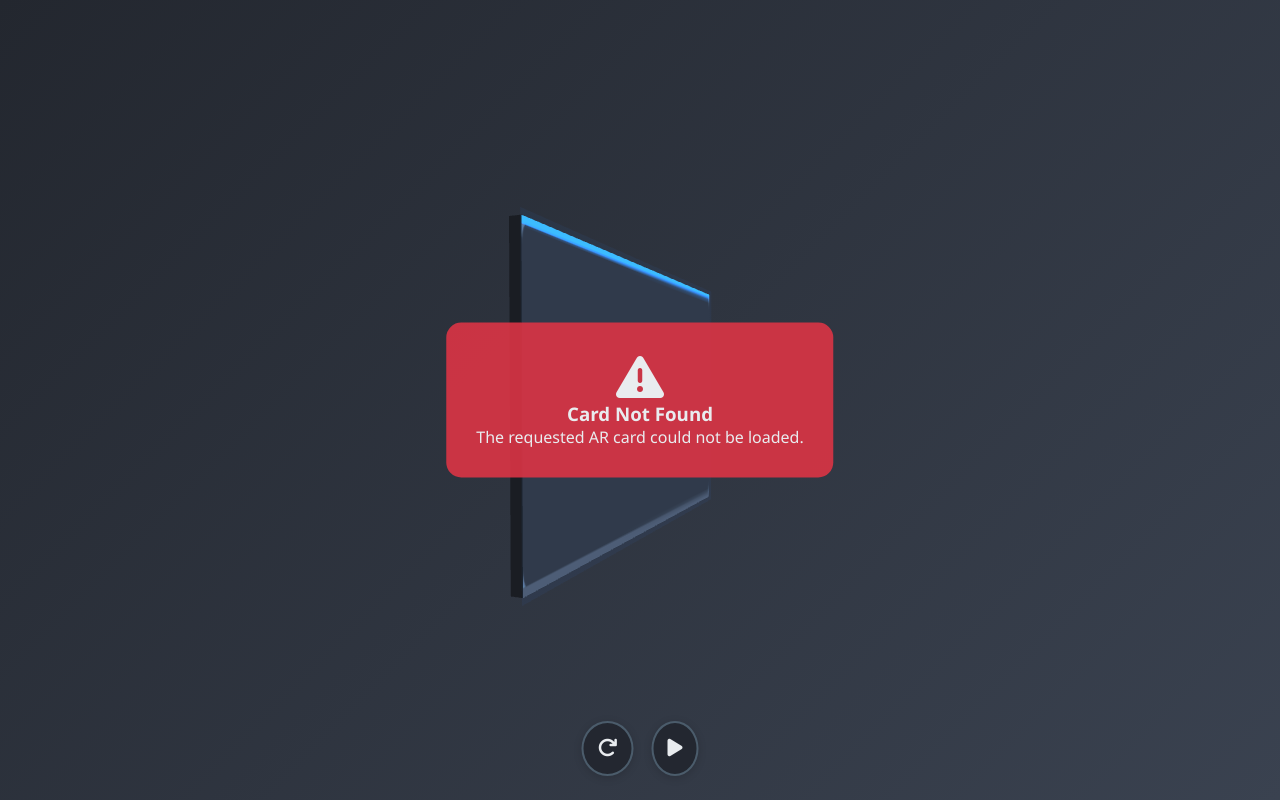
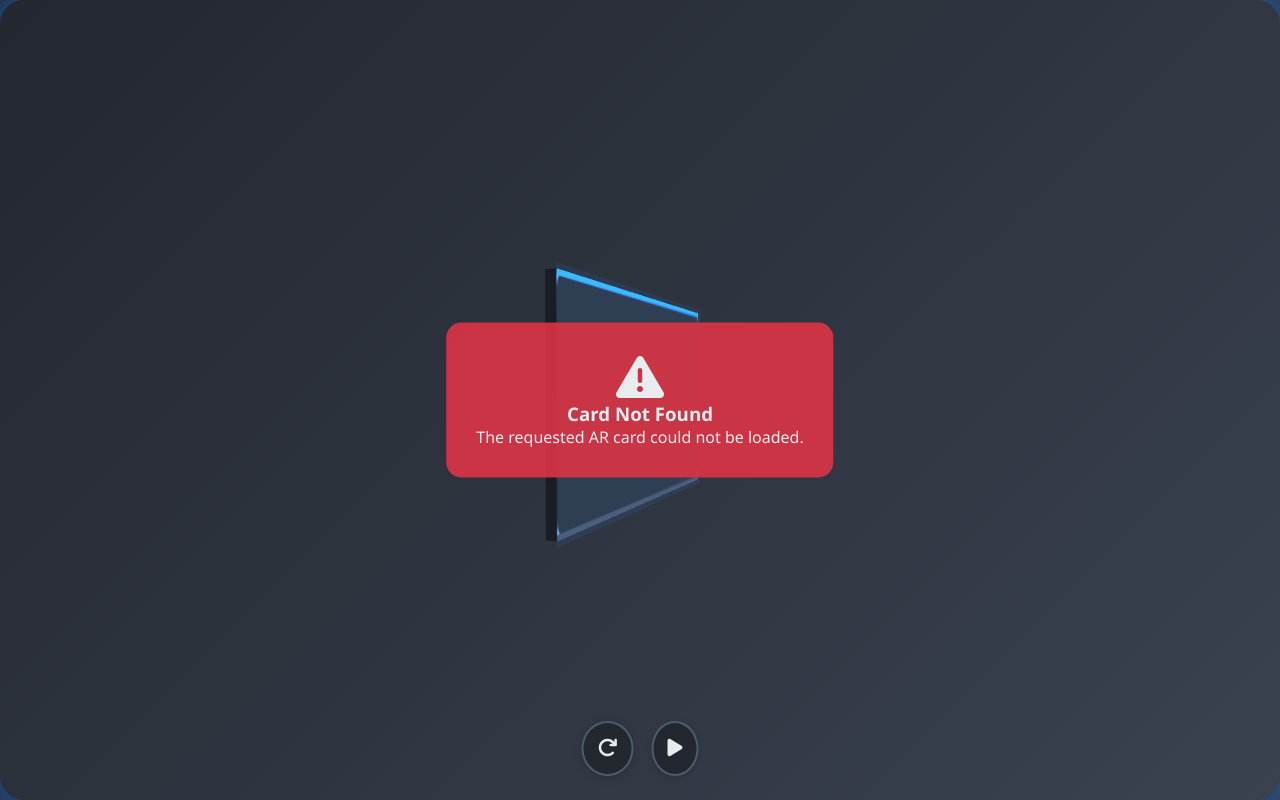
Before and after one commit to aryanjha206/arcard, a Flask app: template templates/ar_view.html in a window 1280 px wide. Run offline with Flask 3, Linux system fonts and the light colour scheme; the template is opened without the code that fills it, so the values that code supplies are empty; some libraries are stand-ins or nearby versions.

Commit message:
Add files via upload

```diff
--- a/templates/ar_view.html
+++ b/templates/ar_view.html
@@ -119,6 +119,13 @@
                 gap: 10px;
             }
         }
+
+        /* Card shadow/glow for visibility */
+        canvas {
+            box-shadow: 0 0 32px 8px #2d8cff88, 0 4px 32px 0 #000a;
+            border-radius: 24px;
+            background: transparent;
+        }
     </style>
     <link href="https://cdnjs.cloudflare.com/ajax/libs/font-awesome/6.4.0/css/all.min.css" rel="stylesheet">
 </head>
@@ -169,11 +176,11 @@
 
         function createARCard() {
             card = new THREE.Group();
-            // Smaller card: 2.8 x 1.6 inches (credit card size)
-            const cardGeometry = new THREE.BoxGeometry(2.8, 1.6, 0.06);
+            // Smaller card: 2.2 x 1.25 inches (still credit card ratio)
+            const cardGeometry = new THREE.BoxGeometry(2.2, 1.25, 0.06);
             cardCanvas = document.createElement('canvas');
-            cardCanvas.width = 800;
-            cardCanvas.height = 460;
+            cardCanvas.width = 600;
+            cardCanvas.height = 340;
             cardCtx = cardCanvas.getContext('2d');
             drawCardBackground(cardCtx, cardCanvas.width, cardCanvas.height);
             if (cardData) drawCardInfoOnCanvas(cardData);
@@ -185,17 +192,17 @@
                 new THREE.MeshPhongMaterial({ color: 0x23272f }),
                 new THREE.MeshPhongMaterial({ color: 0x23272f }),
                 new THREE.MeshPhongMaterial({ color: 0x23272f }),
-                new THREE.MeshPhongMaterial({ map: cardTexture, shininess: 80, specular: 0x4b5c6b }),
-                new THREE.MeshPhongMaterial({ map: cardTexture, shininess: 80, specular: 0x4b5c6b })
+                new THREE.MeshPhongMaterial({ map: cardTexture, shininess: 120, specular: 0x2d8cff }),
+                new THREE.MeshPhongMaterial({ map: cardTexture, shininess: 120, specular: 0x2d8cff })
             ];
             const cardMesh = new THREE.Mesh(cardGeometry, materials);
             card.add(cardMesh);
             // Hologram overlay
-            const hologramGeometry = new THREE.PlaneGeometry(2.85, 1.65);
+            const hologramGeometry = new THREE.PlaneGeometry(2.25, 1.3);
             const hologramMaterial = new THREE.MeshBasicMaterial({
                 color: 0x2d8cff,
                 transparent: true,
-                opacity: 0.06,
+                opacity: 0.10,
                 side: THREE.DoubleSide
             });
             const hologram = new THREE.Mesh(hologramGeometry, hologramMaterial);
@@ -211,10 +218,10 @@
             // Professional dark card with rounded corners and subtle shadow
             ctx.clearRect(0, 0, w, h);
             ctx.save();
-            ctx.shadowColor = "rgba(44, 62, 80, 0.18)";
-            ctx.shadowBlur = 24;
+            ctx.shadowColor = "#2d8cff";
+            ctx.shadowBlur = 32;
             ctx.beginPath();
-            roundRect(ctx, 0, 0, w, h, 36);
+            roundRect(ctx, 0, 0, w, h, 28);
             ctx.fillStyle = "#23272f";
             ctx.fill();
             ctx.shadowBlur = 0;
@@ -222,11 +229,11 @@
 
             // Accent stripe (blue)
             ctx.fillStyle = "#2d8cff";
-            ctx.fillRect(0, 0, w, 10);
+            ctx.fillRect(0, 0, w, 8);
 
             // Subtle bottom line
             ctx.fillStyle = "#3a4250";
-            ctx.fillRect(0, h - 12, w, 12);
+            ctx.fillRect(0, h - 8, w, 8);
         }
 
         // Helper for rounded rectangle
@@ -247,11 +254,11 @@
             iconRegions = [];
 
             // Layout constants (smaller)
-            const margin = 28;
-            const photoSize = 72;
-            const infoX = margin + photoSize + 24;
-            const infoY = margin + 6;
-            const lineGap = 32;
+            const margin = 18;
+            const photoSize = 54;
+            const infoX = margin + photoSize + 18;
+            const infoY = margin + 4;
+            const lineGap = 26;
 
             // Draw profile photo or fallback
             if (data.photo_url) {
@@ -287,7 +294,7 @@
             cardCtx.closePath();
             cardCtx.fillStyle = "#2d8cff";
             cardCtx.fill();
-            cardCtx.font = "bold 36px Segoe UI, Arial";
+            cardCtx.font = "bold 28px Segoe UI, Arial";
             cardCtx.fillStyle = "#fff";
             cardCtx.textAlign = "center";
             cardCtx.textBaseline = "middle";
@@ -297,41 +304,41 @@
 
         function drawTextAndIcons(data, infoX, infoY, lineGap, margin, photoSize) {
             // Name
-            cardCtx.font = "bold 24px Segoe UI, Arial";
+            cardCtx.font = "bold 20px Segoe UI, Arial";
             cardCtx.fillStyle = "#e9ecef";
             cardCtx.textAlign = "left";
             cardCtx.fillText(data.name || "", infoX, infoY + 6);
 
             // Title
-            cardCtx.font = "italic 16px Segoe UI, Arial";
+            cardCtx.font = "italic 15px Segoe UI, Arial";
             cardCtx.fillStyle = "#2d8cff";
             cardCtx.fillText(data.title || "", infoX, infoY + lineGap);
 
             // Company
-            cardCtx.font = "16px Segoe UI, Arial";
+            cardCtx.font = "15px Segoe UI, Arial";
             cardCtx.fillStyle = "#4b5c6b";
             cardCtx.fillText(data.company || "", infoX, infoY + lineGap * 2);
 
             // Divider line
             cardCtx.strokeStyle = "#3a4250";
-            cardCtx.lineWidth = 1.5;
+            cardCtx.lineWidth = 1.2;
             cardCtx.beginPath();
-            cardCtx.moveTo(margin, margin + photoSize + 14);
-            cardCtx.lineTo(cardCanvas.width - margin, margin + photoSize + 14);
+            cardCtx.moveTo(margin, margin + photoSize + 10);
+            cardCtx.lineTo(cardCanvas.width - margin, margin + photoSize + 10);
             cardCtx.stroke();
 
             // Bio/description (centered under divider)
-            let bioY = margin + photoSize + 38;
+            let bioY = margin + photoSize + 28;
             if (data.bio) {
-                cardCtx.font = "italic 13px Segoe UI, Arial";
+                cardCtx.font = "italic 12px Segoe UI, Arial";
                 cardCtx.fillStyle = "#b0b8c1";
                 cardCtx.textAlign = "center";
-                wrapText(cardCtx, data.bio, cardCanvas.width/2, bioY, cardCanvas.width - 2*margin, 18, "center");
-                bioY += 36;
+                wrapText(cardCtx, data.bio, cardCanvas.width/2, bioY, cardCanvas.width - 2*margin, 15, "center");
+                bioY += 28;
             }
 
             // Draw clickable icons (links) at the bottom, centered
-            let iconSize = 24, gap = 38;
+            let iconSize = 18, gap = 24;
             let icons = [];
             if (data.email) icons.push({type: "envelope", value: data.email, label: "Email"});
             if (data.phone) icons.push({type: "phone", value: data.phone, label: "Call"});
@@ -339,31 +346,30 @@
             if (data.linkedin) icons.push({type: "linkedin", value: data.linkedin, label: "LinkedIn"});
             let totalWidth = icons.length * iconSize + (icons.length - 1) * gap;
             let startX = (cardCanvas.width - totalWidth) / 2;
-            let iconY = cardCanvas.height - 48;
+            let iconY = cardCanvas.height - 32;
             iconRegions = [];
             icons.forEach((icon, i) => {
                 let x = startX + i * (iconSize + gap);
                 drawIcon(cardCtx, icon.type, x, iconY, iconSize, "#2d8cff");
                 iconRegions.push({type: icon.type, x: x, y: iconY, size: iconSize, value: icon.value});
                 // Label
-                cardCtx.font = "12px Segoe UI, Arial";
+                cardCtx.font = "11px Segoe UI, Arial";
                 cardCtx.fillStyle = "#b0b8c1";
                 cardCtx.textAlign = "center";
-                cardCtx.fillText(icon.label, x + iconSize/2, iconY + iconSize + 12);
+                cardCtx.fillText(icon.label, x + iconSize/2, iconY + iconSize + 10);
             });
         }
 
-        // Draw a simple icon using emoji or fallback text (for simplicity)
         function drawIcon(ctx, type, x, y, size, color) {
             ctx.save();
             ctx.beginPath();
             ctx.arc(x + size/2, y + size/2, size/2, 0, Math.PI * 2);
             ctx.fillStyle = "#fff";
             ctx.shadowColor = color;
-            ctx.shadowBlur = 4;
+            ctx.shadowBlur = 3;
             ctx.fill();
             ctx.shadowBlur = 0;
-            ctx.font = "bold 16px Segoe UI, Arial";
+            ctx.font = "bold 12px Segoe UI, Arial";
             ctx.fillStyle = color;
             ctx.textAlign = "center";
             ctx.textBaseline = "middle";
```
Also changed, not shown: templates/share.html (added, +84 -0 lines).
